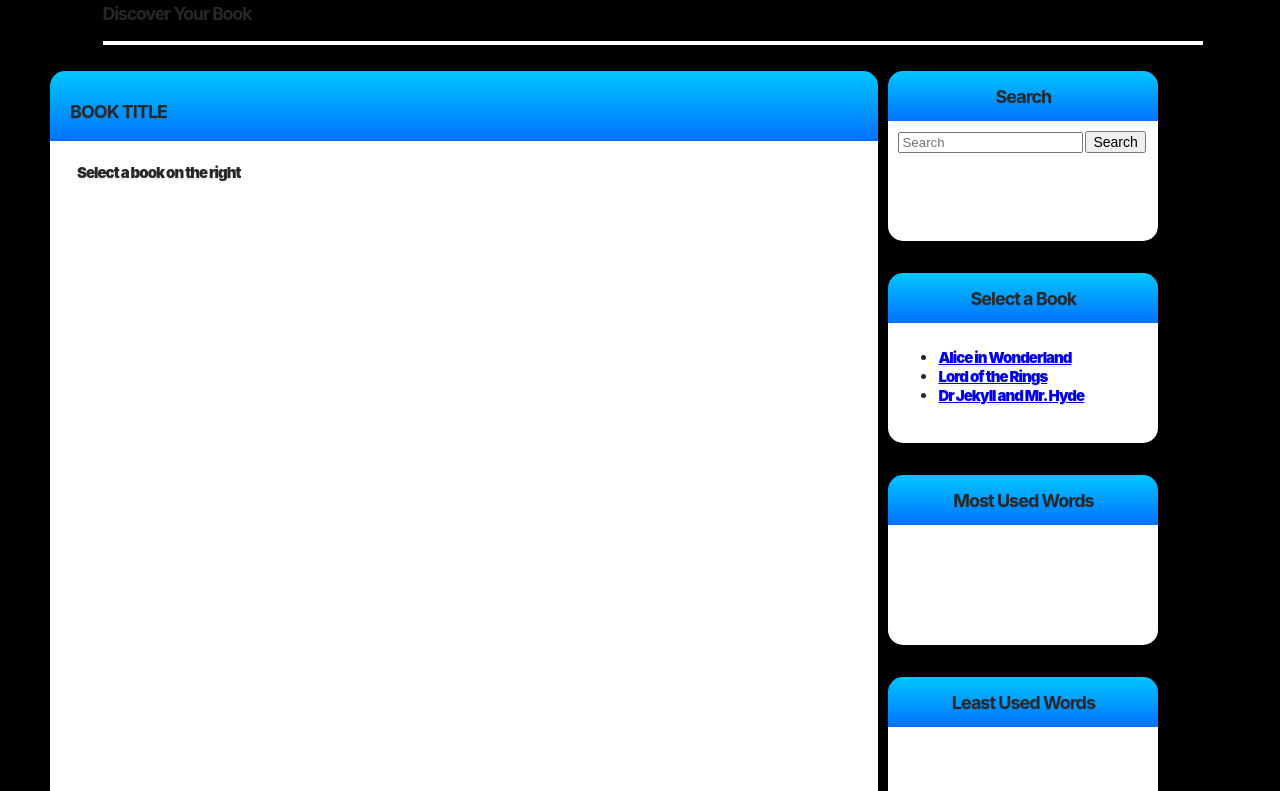
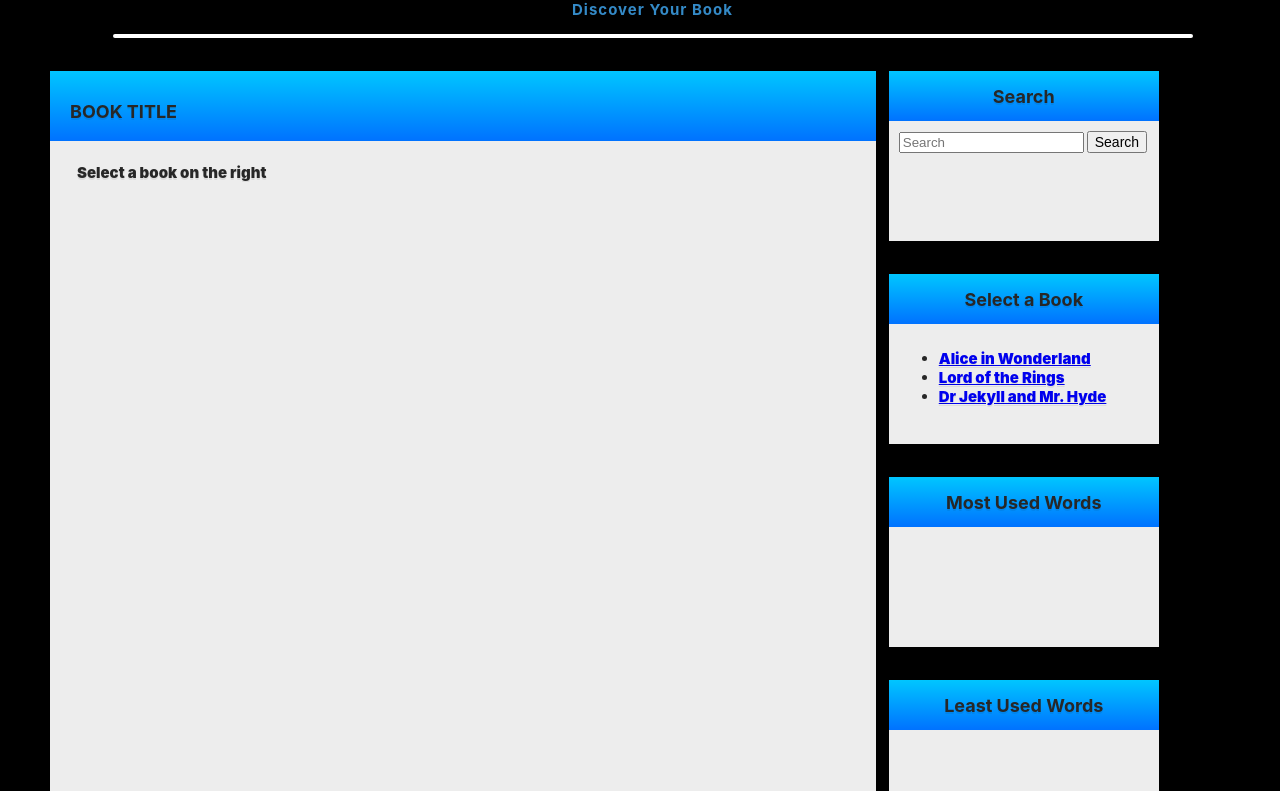
Before and after one commit to MdMuneer/Book-Through, a plain HTML site: page index.html in a window 1280 px wide. Shown: the part 76-867 px from the top of the page. Drawn offline with Linux system fonts and the light colour scheme.

Commit message:
Update style.css

```diff
--- a/css/style.css
+++ b/css/style.css
@@ -1,3 +1,4 @@
+
 
 :root {
   --white: #d9dedb;
@@ -33,7 +34,6 @@ body {
   margin: 50px;
   /* background: white; */
   background-attachment: fixed;
-  letter-spacing: -1px;
   margin: 1.2rem;
   font-size: 15px;
 
@@ -42,7 +42,8 @@ body {
 hr {
     border: 2px solid white;
     background: white;
-    width: 110rem;
+    width: 108rem;
+    border-radius: 4px;
 
 
 }
@@ -51,13 +52,13 @@ h1{
   margin: 0 0 1px 0;
   color: #348ac7;
   text-align: center;
-  letter-spacing: 10px;
+  letter-spacing: 7px;
 
 
 
 }
-h4{
-  font-size: 12px;
+h3{
+  font-size: 15px;
   letter-spacing: 1px;
   text-align: center;
   color: #348ac7;
@@ -108,6 +109,7 @@ img {
   display: grid;
   margin-right: 3px;
   margin-left: 3px;
+  grid-gap: 3px;
   grid-template-areas:
   "main-area main-area sidebar-search"
   "main-area main-area sidebar-select"
@@ -121,6 +123,7 @@ img {
 
 .main-area{
   grid-area:main-area;
+
 
   padding: 10px;
 /*  border: 1px solid rgba(255, 255, 255, 0.5);
@@ -140,9 +143,8 @@ img {
 .sidebar-select{
     grid-area:sidebar-select ;
     margin-right: 20px;
-/*  border: 1px solid rgba(255, 255, 255, 0.5);
+ /*  border: 1px solid rgba(255, 255, 255, 0.5);
 */
-    margin-right: 20px;
 
 }
 
@@ -185,8 +187,8 @@ img {
   padding-left: 20px;
   padding-top: 1rem;
   background-image:linear-gradient(#00c6ff,#0072ff) ;
-  border-top-left-radius: 15px;
-  border-top-right-radius: 15px;
+  /*border-top-left-radius: 15px;
+  border-top-right-radius: 15px;*/
   margin-top: 20px;;
 
 
@@ -199,9 +201,9 @@ img {
    justify-content: start;
    padding-left: 20px;
    padding-top: 15px;
-   background: white;
-   border-bottom-left-radius: 15px;
-   border-bottom-right-radius: 15px;
+   background: #ededed;
+  /* border-bottom-left-radius: 15px;
+   border-bottom-right-radius: 15px;*/
 
 }
 
@@ -221,8 +223,8 @@ img {
   align-items: center;
   height:50px ;
   background-image:linear-gradient(#00c6ff,#0072ff) ;
-  border-top-left-radius: 15px;
-  border-top-right-radius: 15px;
+ /* border-top-left-radius: 15px;
+  border-top-right-radius: 15px;  */
 
 }
 
@@ -234,11 +236,18 @@ img {
    height:120px ;
    justify-content: start;
    background: white;
-   border-bottom-left-radius: 15px;
-   border-bottom-right-radius: 15px;
+ /*  border-bottom-left-radius: 15px;
+   border-bottom-right-radius: 15px;   */
+   background: #ededed;
 
 }
 
 .btn {
   font-size: 14px;
 }
+
+.list-unstyled {
+  margin-top: 2px;
+  margin-bottom: 1px;
+
+}
```
